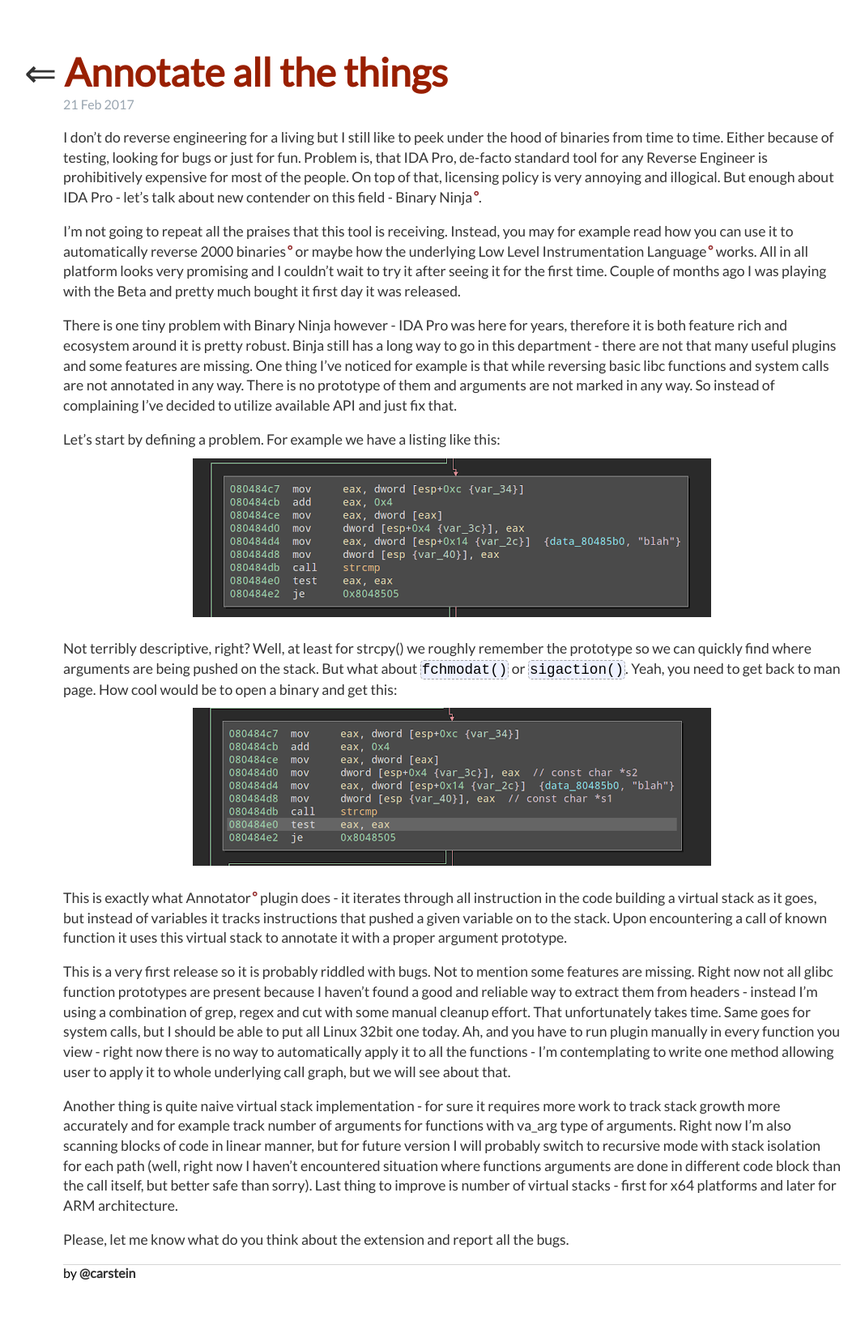
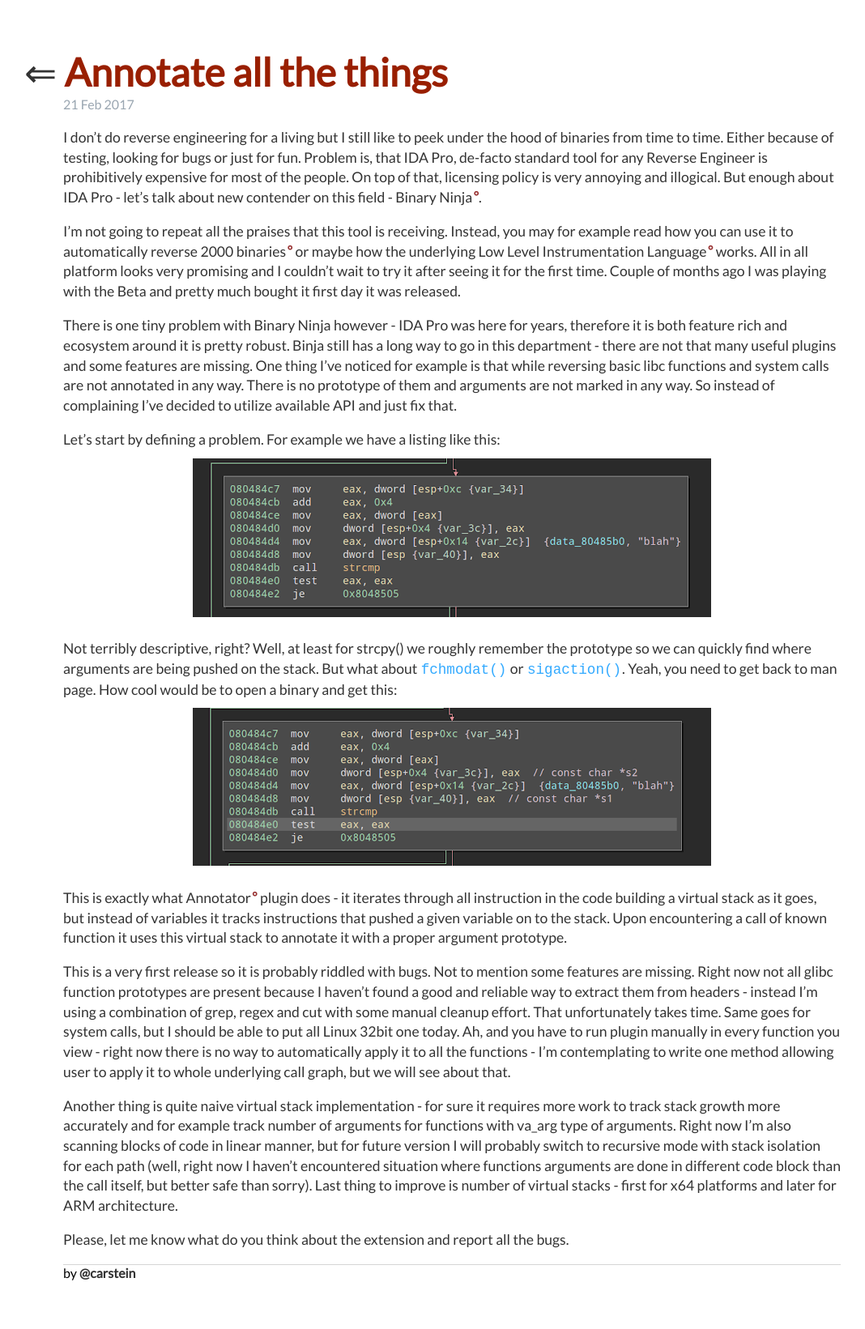
Before and after one commit to carstein/carstein.github.io, a Jekyll site: the page built from _posts/2017-02-21-annotate-all.md, in a window 1280 px wide. Shown: the whole page at 81% size, without its empty margins (82-1150 px from the left). Built offline with Jekyll 4.4.1, drawn with Linux system fonts in a browser that asks for light colours; a style sheet for code colours, icons or effects is not loaded.

Commit message:
Update style.css

```diff
--- a/css/style.css
+++ b/css/style.css
@@ -198,11 +198,8 @@
 }
 
 code.highlighter-rouge {
-  background-color: #eef1fe;
-  color: black;
+  color: #33aaff;
   padding: 1px 1px 1px;
-  border-radius: 0.3rem;
-  border: 1px dashed #a4a4a4;
 }
 
 .highlighter-rouge {
```
